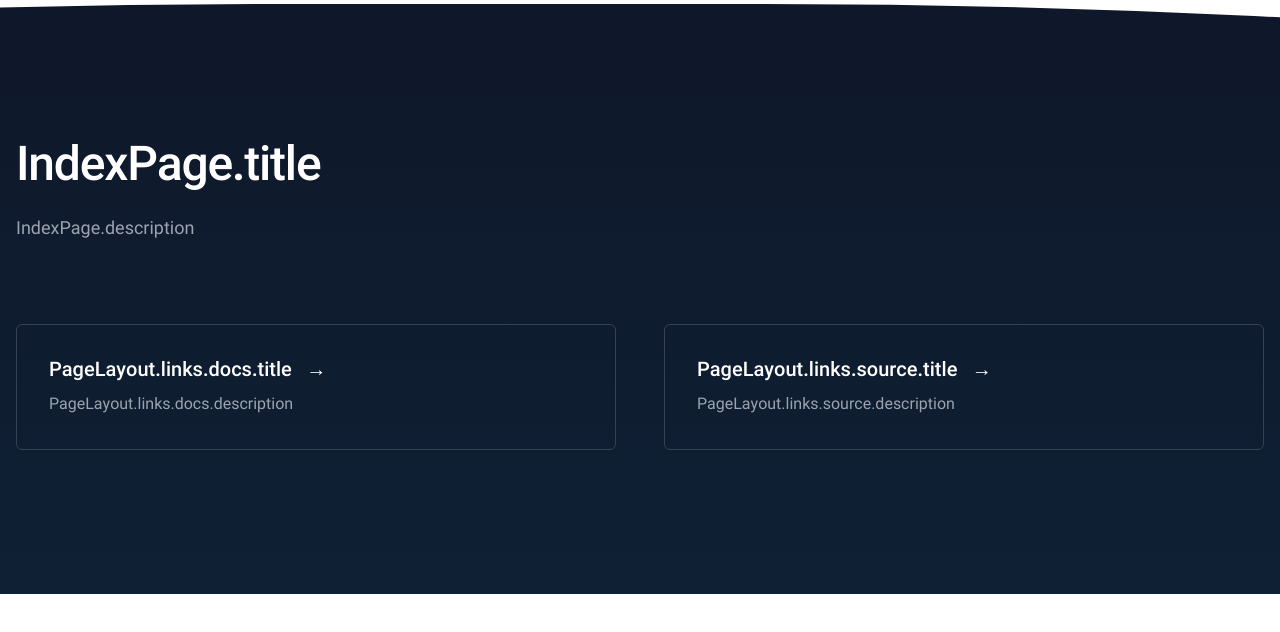
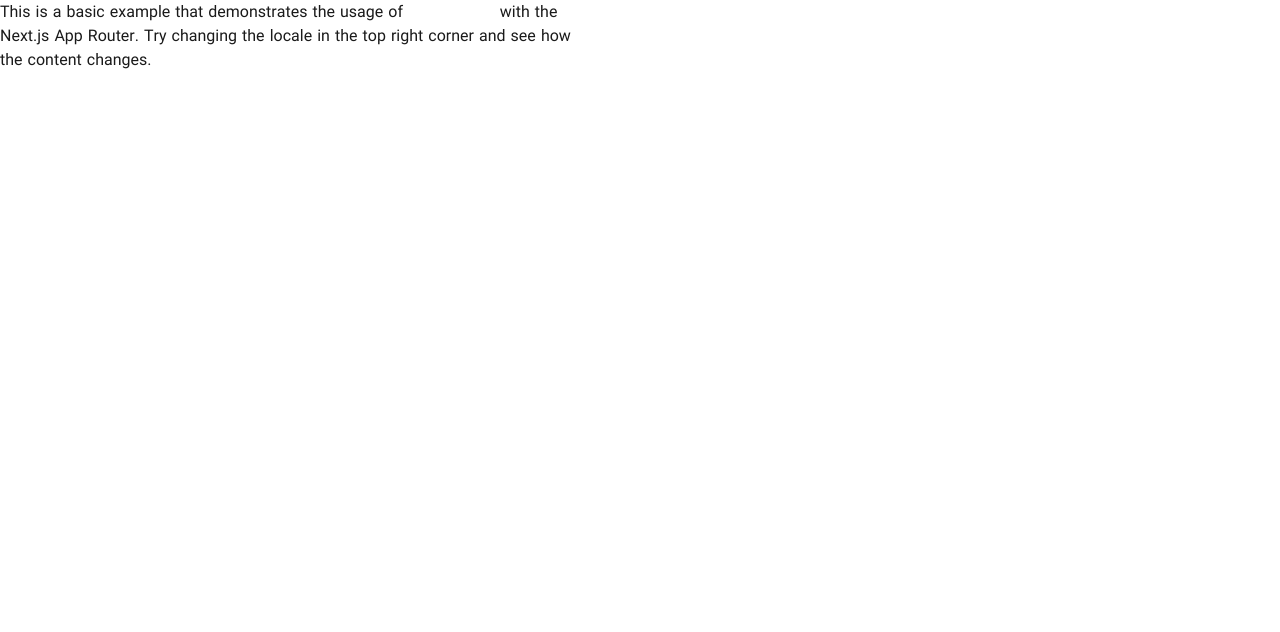
Before and after one commit to OmmeAbiha/frontend-user, a Next.js app: page /en in a window 1280 px wide. Shown: the top 632 px of the page. Built offline with nearby package versions, Linux system fonts and the light colour scheme.

Commit message:
Refactor error handling components, remove unused PageLayout, and update toast handler import path

```diff
--- a/src/app/[locale]/error.tsx
+++ b/src/app/[locale]/error.tsx
@@ -2,7 +2,6 @@
 
 import { useTranslations } from 'next-intl';
 import { useEffect } from 'react';
-import PageLayout from '@/components/PageLayout';
 
 type Props = {
   error: Error;
@@ -17,7 +16,6 @@ export default function Error({ error, reset }: Props) {
   }, [error]);
 
   return (
-    <PageLayout title={t('title')}>
     <div>
       {t.rich('description', {
         p: (chunks) => <p className="mt-4">{chunks}</p>,
@@ -31,7 +29,7 @@ export default function Error({ error, reset }: Props) {
           </button>
         )
       })}
+      Error Page
     </div>
-    </PageLayout>
   );
 }
--- a/src/app/[locale]/page.tsx
+++ b/src/app/[locale]/page.tsx
@@ -1,5 +1,4 @@
 import { setRequestLocale, getTranslations } from 'next-intl/server';
-import PageLayout from '@/components/PageLayout';
 
 type Props = {
   params: Promise<{ locale: string }>
@@ -13,7 +12,6 @@ export default async function IndexPage({ params }: Props) {
   const t = await getTranslations('IndexPage');
 
   return (
-    <PageLayout title={t('title')}>
     <p className="max-w-[590px]">
       {t.rich('description', {
         code: (chunks) => (
@@ -21,6 +19,5 @@ export default async function IndexPage({ params }: Props) {
         )
       })}
     </p>
-    </PageLayout>
   );
 }
--- a/src/app/[locale]/pathnames/page.tsx
+++ /dev/null
@@ -1,27 +0,0 @@
-import PageLayout from '@/components/PageLayout';
-import { setRequestLocale, getTranslations } from 'next-intl/server';
-
-type Props = {
-  params: Promise<{ locale: string }>
-};
-
-export default async function PathnamesPage({ params }: Props) {
-  const { locale } = await params
-  // Enable static rendering
-  setRequestLocale(locale);
-  const t = await getTranslations('IndexPage');
-
-
-  return (
-    <PageLayout title={t('title')}>
-      <div className="max-w-[490px]">
-        {t.rich('description', {
-          p: (chunks) => <p className="mt-4">{chunks}</p>,
-          code: (chunks) => (
-            <code className="font-mono text-white">{chunks}</code>
-          )
-        })}
-      </div>
-    </PageLayout>
-  );
-}
--- a/src/components/ExternalLink.tsx
+++ /dev/null
@@ -1,21 +0,0 @@
-type Props = {
-  title: string;
-  description: string;
-  href: string;
-};
-
-export default function ExternalLink({description, href, title}: Props) {
-  return (
-    <a
-      className="inline-block rounded-md border border-gray-700 p-8 transition-colors hover:border-gray-400"
-      href={href}
-      rel="noreferrer"
-      target="_blank"
-    >
-      <p className="text-xl font-semibold text-white">
-        {title} <span className="ml-2 inline-block">→</span>
-      </p>
-      <p className="mt-2 max-w-[250px] text-gray-400">{description}</p>
-    </a>
-  );
-}
--- a/src/components/NotFoundPage.tsx
+++ b/src/components/NotFoundPage.tsx
@@ -1,12 +1,14 @@
 import {useTranslations} from 'next-intl';
-import PageLayout from './PageLayout';
 
 export default function NotFoundPage() {
   const t = useTranslations('NotFoundPage');
 
   return (
-    <PageLayout title={t('title')}>
-      <p className="max-w-[460px]">{t('description')}</p>
-    </PageLayout>
+
+      <p className="max-w-[460px]">
+        {t('description')}
+        NotFoundPage
+      </p>
+
   );
 }
--- a/src/components/PageLayout.tsx
+++ /dev/null
@@ -1,38 +0,0 @@
-import { useTranslations } from 'next-intl';
-import { ReactNode } from 'react';
-import ExternalLink from './ExternalLink';
-
-type Props = {
-  children?: ReactNode;
-  title: ReactNode;
-};
-
-export default function PageLayout({ children, title }: Props) {
-  const t = useTranslations('PageLayout');
-
-  return (
-    <div className="relative flex grow flex-col bg-slate-850 py-36">
-      <div className="absolute inset-0 overflow-hidden">
-        <div className="absolute left-0 top-1 size-[20500px] translate-x-[-47.5%] rounded-full bg-gradient-to-b from-slate-900 via-cyan-500" />
-      </div>
-      <div className="container relative flex grow flex-col px-4">
-        <h1 className="text-3xl font-semibold leading-tight tracking-tight text-white md:text-5xl">
-          {title}
-        </h1>
-        <div className="mt-6 text-gray-400 md:text-lg">{children}</div>
-        <div className="mt-auto grid grid-cols-1 gap-4 pt-20 md:grid-cols-2 lg:gap-12">
-          <ExternalLink
-            description={t('links.docs.description')}
-            href={t('links.docs.href')}
-            title={t('links.docs.title')}
-          />
-          <ExternalLink
-            description={t('links.source.description')}
-            href={t('links.source.href')}
-            title={t('links.source.title')}
-          />
-        </div>
-      </div>
-    </div>
-  );
-}
--- a/src/functions/toasHandler.js
+++ b/src/functions/toasHandler.js
@@ -1,5 +1,5 @@
 import toast from "react-hot-toast";
-import CustomToast from "@/components/customToast";
+import CustomToast from "@/src/components/CustomToast";
 
 const toastHandler = (status, title, duration = 5000) => {
   const toastId = toast.custom(() =>
--- a/src/i18n/loadMessages.ts
+++ /dev/null
@@ -1,17 +0,0 @@
-// i18n/loadMessages.ts
-export async function loadNamespaces(locale: string, namespaces: string[]) {
-    const messages: Record<string, any> = {};
-
-    await Promise.all(
-      namespaces.map(async (ns) => {
-        try {
-          const mod = await import(`../../messages/${locale}/${ns}.json`);
-          messages[ns] = mod.default;
-        } catch (error) {
-          console.warn(`Namespace "${ns}" for locale "${locale}" not found`);
-        }
-      })
-    );
-
-    return messages;
-  }
--- a/src/i18n/request.ts
+++ b/src/i18n/request.ts
@@ -1,6 +1,5 @@
 import { getRequestConfig } from 'next-intl/server';
 import { routing } from './routing';
-import { loadNamespaces } from './loadMessages';
 
 export default getRequestConfig(async ({ requestLocale }) => {
   // This typically corresponds to the `[locale]` segment
@@ -12,16 +11,12 @@ export default getRequestConfig(async ({ requestLocale }) => {
     locale = routing.defaultLocale;
   }
 
-  const defaultNamespaces = ['common', 'layout', 'navigation'];
-
   return {
     locale,
-    // messages: (
-    //   await (locale === 'fa'
-    //     ? // When using Turbopack, this will enable HMR for `en`
-    //     import('../../messages/fa.json')
-    //     : import(`../../messages/${locale}.json`))
-    // ).default
-    messages: await loadNamespaces(locale, defaultNamespaces)
+    messages: (
+      await (locale === 'fa' ? // When using Turbopack, this will enable HMR for `en`
+        import('../../messages/fa.json')
+        : import(`../../messages/${locale}.json`))
+    ).default
   };
 });
--- a/tsconfig.json
+++ b/tsconfig.json
@@ -57,6 +57,6 @@
       ]
     }
   },
-  "include": ["next-env.d.ts", "**/*.ts", "**/*.tsx", ".next/types/**/*.ts", "src/components/customToast.tsx", "src/functions/toasHandler.js"],
+  "include": ["next-env.d.ts", "**/*.ts", "**/*.tsx", ".next/types/**/*.ts", "src/components/CustomToast.tsx", "src/functions/toasHandler.js"],
   "exclude": ["node_modules"]
 }
```
Lines whose indentation alone changed are shown as unchanged.
